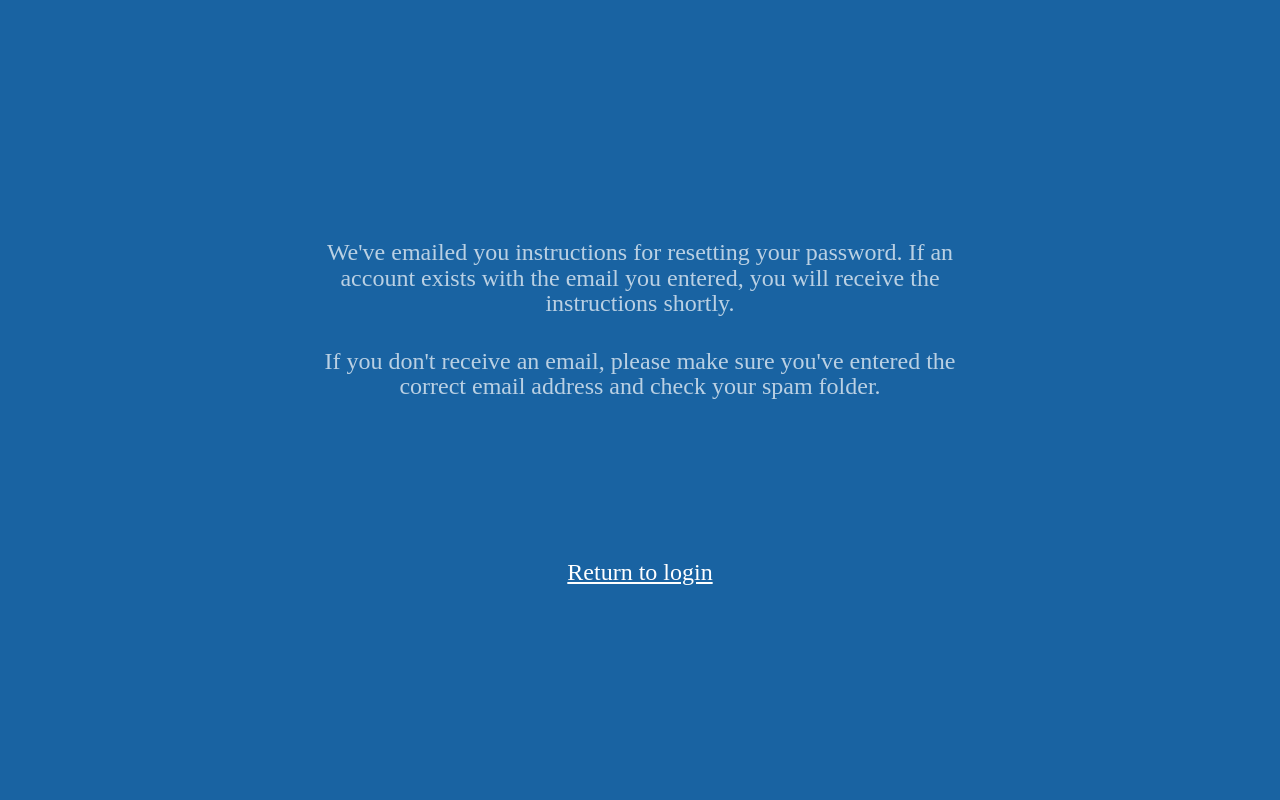
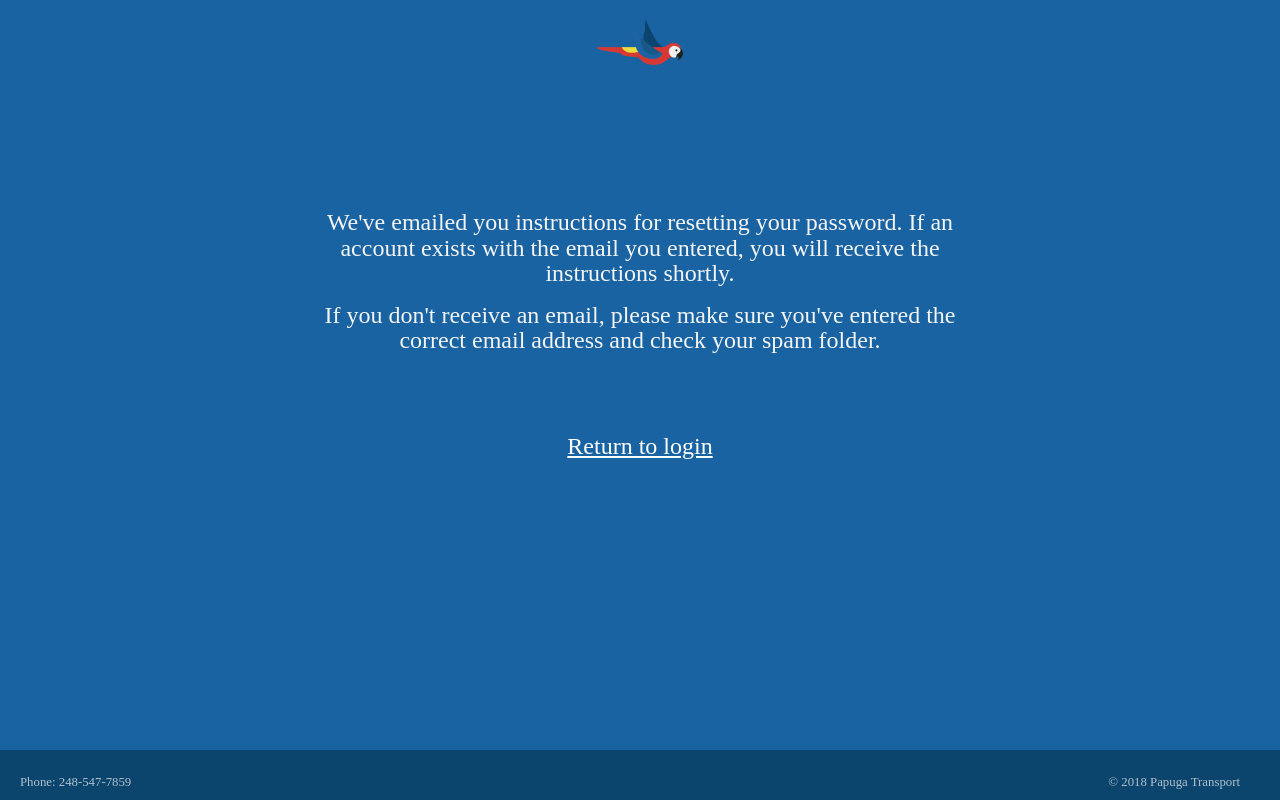
Before and after one commit to paulwine/prettyboyRepo1, a Django app: page /password_reset/done/ in a window 1280 px wide. Run offline with Django 3.2, Linux system fonts and the light colour scheme; style sheets or scripts are compiled from the project's sources; parts of the project's set-up code (start-up, migrations or seed data) failed here and were passed over; some web fonts are replaced.

Commit message:
fixing minor issues. Finshed forgot password templates

```diff
--- a/apps/prettyboyapp/static/css/reset.css
+++ b/apps/prettyboyapp/static/css/reset.css
@@ -1,7 +1,9 @@
 body {
   height: 100%;
   width: 100%;
-  background-color: #1963a2; }
+  background-color: #1963a2;
+  min-height: 500px;
+  min-width: 500px; }
   body p {
     position: relative;
     display: block;
@@ -9,9 +11,9 @@ body {
     margin-left: auto;
     width: 50%;
     min-width: 500px;
-    top: 30%;
+    top: 20%;
     font-family: "Kohinoor Devangari Regular";
-    color: rgba(255, 255, 255, 0.7);
+    color: whitesmoke;
     line-height: 1.6rem;
     font-size: 1.5rem;
     text-align: center; }
@@ -25,7 +27,7 @@ body {
     margin-right: auto;
     width: 500px;
     text-align: center;
-    top: 30%; }
+    top: 20%; }
   body form {
     position: relative;
     top: 40%; }
@@ -37,21 +39,63 @@ body {
     background-color: #0b456d;
     border: none;
     font-size: 1.5rem;
-    font-family: "Arial Rounded Bold";
+    font-family: "Kohinoor Devangari Light";
     color: whitesmoke;
     padding: 5px 10px;
     box-sizing: border-box;
-    border-radius: 5px; }
-  body a {
+    border-radius: 5px;
+    cursor: pointer; }
+  body #include {
     position: relative;
-    top: 50%;
+    top: 30%;
     display: block;
     margin-left: auto;
     margin-right: auto;
     color: white;
     text-decoration: underline;
-    font-family: "Arial Rounded Bold";
+    font-family: "Kohinoor Devangari Light";
     font-size: 1.5rem;
     text-align: center; }
+  body a {
+    text-decoration: underline; }
+
+footer {
+  position: absolute;
+  bottom: 0;
+  width: 100%;
+  height: 50px;
+  background-color: #0b456d;
+  min-width: 500px; }
+  footer div {
+    position: absolute;
+    padding: 20px 20px 0 20px;
+    font-family: "Kohinoor Devangari Light";
+    color: lightgray;
+    opacity: 0.7;
+    text-align: left;
+    width: 300px; }
+    footer div p {
+      font-size: 0.8rem;
+      min-width: 0px;
+      width: 100%;
+      text-align: left; }
+  footer .right {
+    right: 20px; }
+    footer .right p {
+      text-align: right; }
+
+.header-large {
+  background-color: #1963a2;
+  position: relative;
+  height: 50px;
+  min-width: 500px; }
+  .header-large img {
+    max-height: 90%;
+    top: 40%;
+    position: absolute;
+    left: 0;
+    right: 0;
+    margin-left: auto;
+    margin-right: auto; }
 
 /*# sourceMappingURL=reset.css.map */
--- a/apps/prettyboyapp/static/css/style.css
+++ b/apps/prettyboyapp/static/css/style.css
@@ -10,3 +10,41 @@ body {
   width: 50%;
   right: 0;
   padding-top: 60px; }
+
+
+@font-face {
+font-family: "Kohinoor Devangari Semibold";
+src: url("fonts/KohinoorDevanagari-Semibold-03.otf");
+src:
+url("fonts/KohinoorDevanagari-Semibold-03.otf") format("opentype"),
+}
+
+@font-face {
+font-family: "Kohinoor Devangari Regular";
+src: url("fonts/KohinoorDevanagari-Regular-01.otf");
+src:
+url("fonts/KohinoorDevanagari-Regular-01.otf") format("opentype"),
+}
+
+
+@font-face {
+font-family: "Kohinoor Devangari Light";
+src: url("fonts/KohinoorDevanagari-Light-05.otf");
+src:
+url("fonts/KohinoorDevanagari-Light-05.otf") format("opentype"),
+}
+
+
+@font-face {
+font-family: "Arial Rounded Bold";
+src: url("fonts/Arial-Rounded-Bold.ttf");
+src:
+url("fonts/Arial Rounded Bold.ttf") format("truetype"),
+}
+
+@font-face {
+font-family: "Sinhala Sangam MN";
+src: url("fonts/Sinhala-Sangam-MN.ttc");
+src:
+url("fonts/Sinhala Sangam MN.ttc") format("truetype"),
+}
--- a/apps/prettyboyapp/static/css/welcome.css
+++ b/apps/prettyboyapp/static/css/welcome.css
@@ -150,7 +150,7 @@ footer {
     padding: 20px 20px 0 20px;
     font-family: "Kohinoor Devangari Light";
     color: lightgray;
-    opacity: 0.4;
+    opacity: 0.7;
     font-size: 0.8rem; }
   footer .right {
     float: right; }
--- a/apps/prettyboyapp/static/sass/reset.sass
+++ b/apps/prettyboyapp/static/sass/reset.sass
@@ -24,6 +24,8 @@ body
     height: 100%
     width: 100%
     background-color: $lightBlue
+    min-height: 500px
+    min-width: 500px
 
     p
         position: relative
@@ -32,9 +34,9 @@ body
         margin-left: auto
         width: 50%
         min-width: 500px
-        top: 30%
+        top: 20%
         font-family: $bodyFont
-        color: rgba(256, 256, 256, .7)
+        color: $brightWhite
         line-height: 1.6rem
         font-size: 1.5rem
         text-align: center
@@ -50,7 +52,7 @@ body
         margin-right: auto
         width: 500px
         text-align: center
-        top: 30%
+        top: 20%
 
     form
         position: relative
@@ -64,20 +66,68 @@ body
         background-color: $darkBlue
         border: none
         font-size: 1.5rem
-        font-family: $navFont
+        font-family: $footerFont
         color: $brightWhite
         padding: 5px 10px
         box-sizing: border-box
         border-radius: 5px
+        cursor: pointer
 
-    a
+    #include
         position: relative
-        top: 50%
+        top: 30%
         display: block
         margin-left: auto
         margin-right: auto
         color: white
         text-decoration: underline
-        font-family: $navFont
+        font-family: $footerFont
         font-size: 1.5rem
         text-align: center
+
+    a
+        text-decoration: underline
+
+footer
+    position: absolute
+    bottom: 0
+    width: 100%
+    height: 50px
+    background-color: $darkBlue
+    min-width: 500px
+
+    div
+        position: absolute
+        padding: 20px 20px 0 20px
+        font-family: $footerFont
+        color: $gray
+        opacity: .7
+        text-align: left
+        width: 300px
+
+        p
+            font-size: .8rem
+            min-width: 0px
+            width: 100%
+            text-align: left
+
+    .right
+        right: 20px
+
+        p
+            text-align: right
+
+.header-large
+    background-color: $lightBlue
+    position: relative
+    height: 50px
+    min-width: 500px
+
+    img
+        max-height: 90%
+        top: 40%
+        position: absolute
+        left: 0
+        right: 0
+        margin-left: auto
+        margin-right: auto
--- a/apps/prettyboyapp/static/sass/welcome.sass
+++ b/apps/prettyboyapp/static/sass/welcome.sass
@@ -196,7 +196,7 @@ footer
         padding: 20px 20px 0 20px
         font-family: $footerFont
         color: $gray
-        opacity: .4
+        opacity: .7
         font-size: .8rem
 
 
--- a/apps/prettyboyapp/templates/index.html
+++ b/apps/prettyboyapp/templates/index.html
@@ -123,7 +123,7 @@
             <footer>
 
                 <div>
-                    <p>Phone: xxx.xxx.xxxx</p>
+                    <p>Phone: 248-547-7859</p>
                 </div>
 
                 <div>
--- a/apps/prettyboyapp/templates/registration/password_reset_done.html
+++ b/apps/prettyboyapp/templates/registration/password_reset_done.html
@@ -12,18 +12,27 @@
 </head>
 
 <body>
+            <header class='header-large'><img src="../../static/img/Icons/PapugaLogo.png" alt="Papuga Logo"></header>
 
     <p>
         We've emailed you instructions for resetting your password. If an account exists with the email you entered, you will receive the instructions shortly.
     </p>
     <br>
-    <br>
     <p>
         If you don't receive an email, please make sure you've entered the correct email address and check your spam folder.
     </p>
 
-    <a href="/">
+    <a  id = 'include'  href="/">
         Return to login
     </a>
+        <footer>
+        <div class='left'>
+            <p> Phone: 248-547-7859</p>
+        </div>
+
+        <div class='right'>
+            <p>&copy; 2018 Papuga Transport</p>
+        </div>
+    </footer>
 </body>
 </html>
```
Also changed, not shown: apps/prettyboyapp/static/css/manage.css (+15 -2 lines), apps/prettyboyapp/static/js/manage.js (+27 -1 lines), apps/prettyboyapp/static/sass/manage.sass (+15 -5 lines), apps/prettyboyapp/templates/manage.html (+4 -4 lines), apps/prettyboyapp/templates/registration/password_reset_complete.html (+12 -1 lines), apps/prettyboyapp/templates/registration/password_reset_confirm.html (+10 -0 lines), apps/prettyboyapp/templates/registration/password_reset_email.html (+10 -0 lines), apps/prettyboyapp/templates/registration/password_reset_form.html (+10 -0 lines), apps/prettyboyapp/templates/welcome.html (+10 -26 lines), 3 other files.
